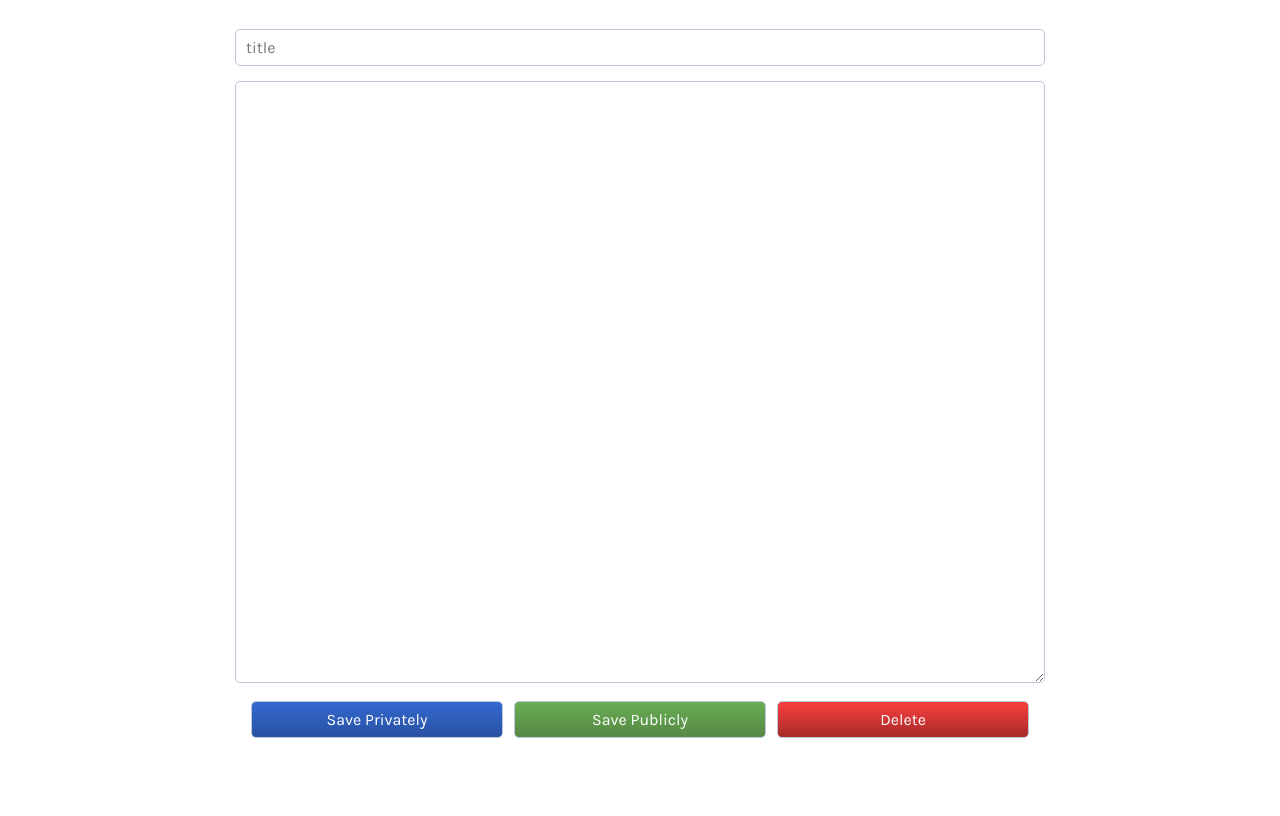
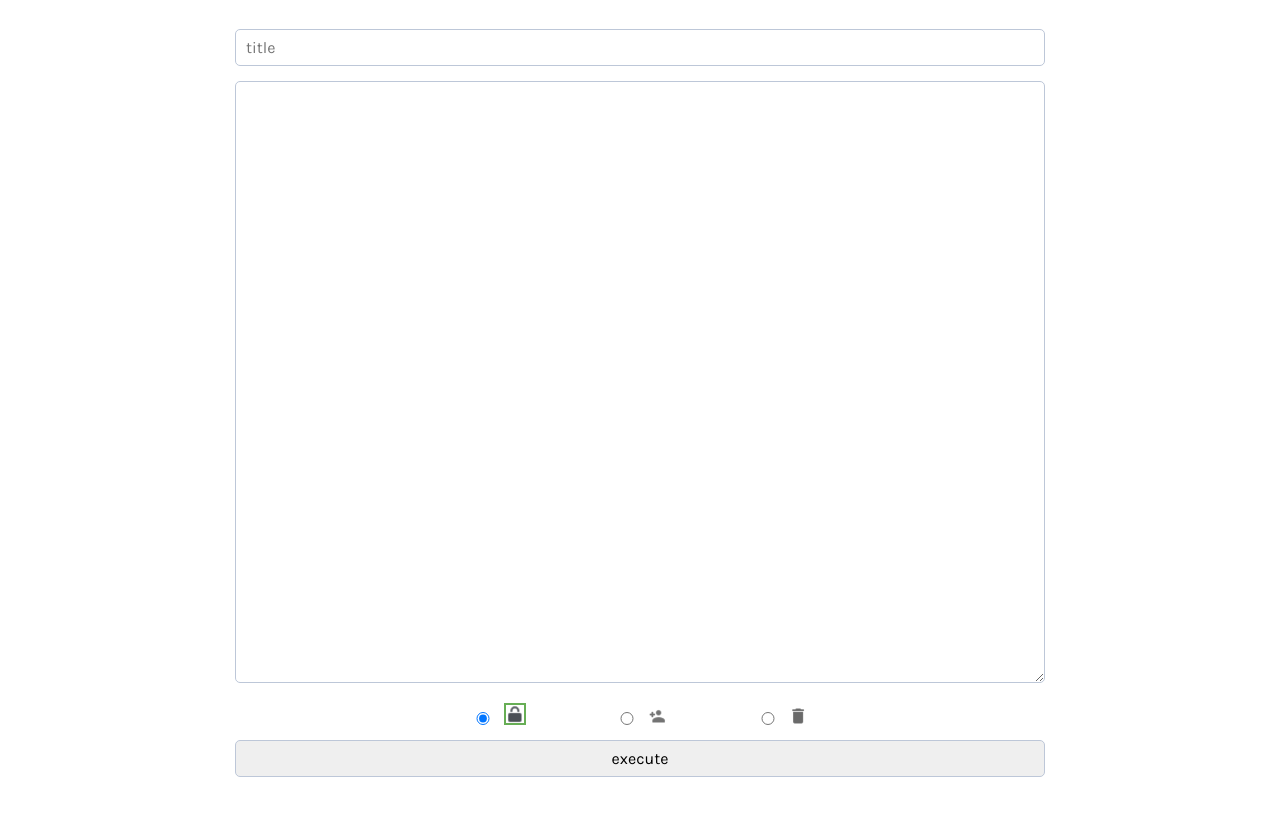
Before and after one commit to fucata55/ataNote-node-capstone, a website: page public/editor.html in a window 1280 px wide. Shown: the part 84-900 px from the top of the page. Before the commit the page ends 877 px from the top, so only its background shows below. Drawn offline with nearby package versions, Linux system fonts and the light colour scheme.

Commit message:
Added radio input for saving note mechanism

```diff
--- a/public/editor.html
+++ b/public/editor.html
@@ -25,11 +25,22 @@
             <input type="text" class='input note-title' placeholder="title">
             <textarea name="note" cols="80" rows="30" id='note' required=true></textarea>
             <div class='saves-box'>
-                <input type="submit" name='action' class='input save private' title='Saved to Home' value="Save Privately">
-                <input type="submit" name='action' class='input save' title='Saved to Home and Profile' value="Save Publicly">
+                <label class='box' for="#">
+                <input type="radio" name='action' class='input save private' title='Save to Home' required checked>
+                <img src="./images/save-private-icon.png" alt="Save Privately">
+                </label>
+                <label class='box' for="#">
+                <input type="radio" name='action' class='input save' title='Save to Home and Profile'>
+                <img src="./images/save-public-icon.png" alt="Save Publicly">
+                </label>
                 <!--            for v1, delete will have a pop up to confirm user's decision-->
                 <!--            for MVP, use alert to confirm-->
-                <input type="submit" name='action' class='input delete' value="Delete">
+                <label class='box' for="#">
+                <input type="radio" name='action' class='input delete' title='trash'>
+                <img src="./images/trash-icon.png" alt="">
+                </label>
+                <input type="submit" name='action' class='input' value='execute'>
+
             </div>
         </form>
     </main>
--- a/public/main.css
+++ b/public/main.css
@@ -96,6 +96,30 @@ legend {
     font-size: 16px;
 }
 
+.box {
+    margin: 0px 40px;
+}
+
+.save,
+.delete {
+    display: inline-block;
+    width: 20px;
+}
+
+
+/*
+label>input {
+    visibility: hidden;
+    position: absolute;
+}
+*/
+
+label>input:checked+img {
+    border: 2px solid #67ae55;
+}
+
+
+/*
 .save {
     display: inline;
     margin-left: auto;
@@ -110,11 +134,17 @@ legend {
     background: linear-gradient(#67ae55, #578843);
     color: white;
 }
+*/
 
+
+/*
 .private {
     background: linear-gradient(#3469D1, #2851A1)
 }
+*/
 
+
+/*
 .delete {
     display: inline;
     margin-left: auto;
@@ -129,6 +159,7 @@ legend {
     background: linear-gradient(#fA3e3e, #a82a2a);
     color: white;
 }
+*/
 
 .saves-box {
     text-align: center;
--- a/server.js
+++ b/server.js
@@ -13,7 +13,7 @@ const editorRouter = require('./routes/editorRouter');
 const homeRouter = require('./routes/homeRouter');
 const profileRouter = require('./routes/profileRouter')
 
-app.use(express.static('public/pages'));
+app.use(express.static('public'));
 app.use('/register', registerRouter);
 app.use('/login', loginRouter);
 app.use('/home', homeRouter);
```
